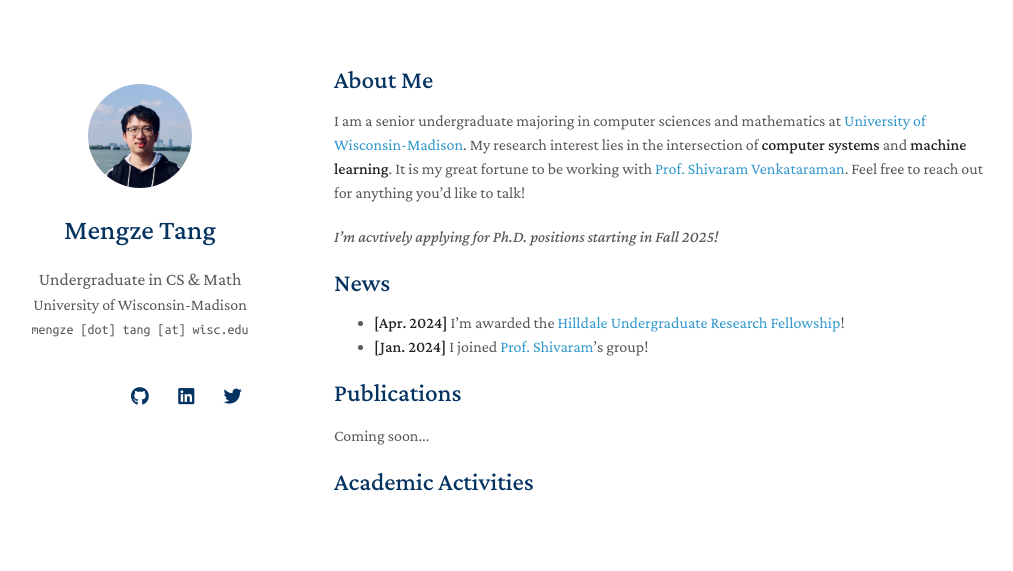
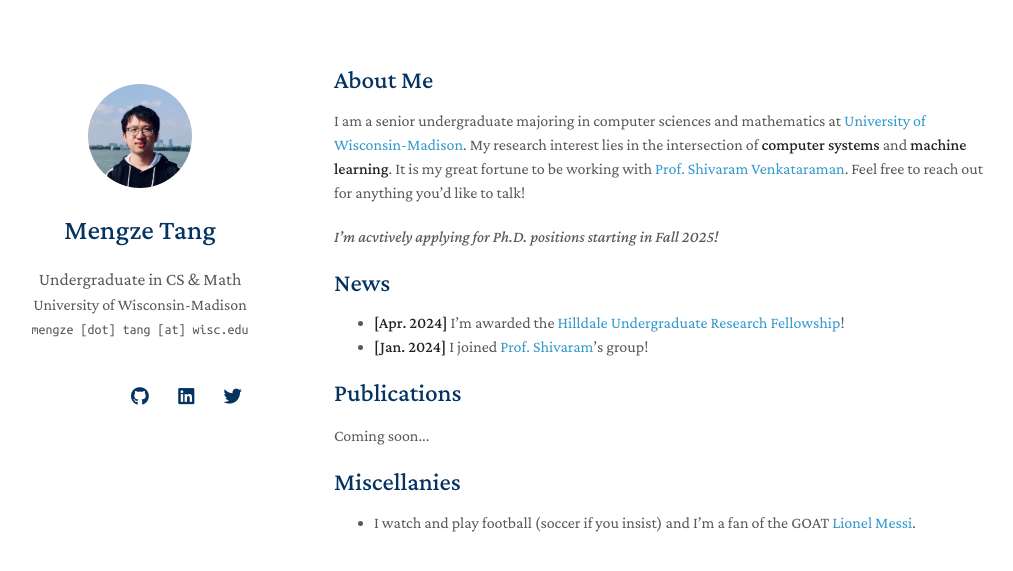
Before and after one commit to madmtang/madmtang.github.io, a Jekyll site: the page built from index.md, in a window 1280 px wide. Shown: the top 571 px of the page, without its empty margins (136-1149 px from the left). Built offline with Jekyll 4.4.1, drawn with Linux system fonts in a browser that asks for light colours; nearby versions of some CDN libraries; a style sheet for code colours, icons or effects is not loaded; our own code applies the rules of GitHub Pages for plain Markdown files.

Commit message:
add misc

```diff
--- a/index.md
+++ b/index.md
@@ -23,4 +23,6 @@ I am a senior undergraduate majoring in computer sciences and mathematics at <a
 
 <!-- {% include_relative _includes/services.md %} -->
 
-## Academic Activities
+## Miscellanies
+
+- I watch and play football (soccer if you insist) and I'm a fan of the GOAT <a href="https://www.youtube.com/watch?v=mDsztJOgqUg" target="_blank">Lionel Messi</a>.
```
